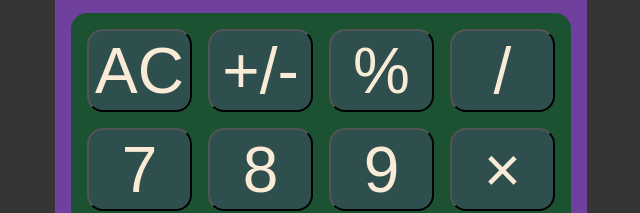
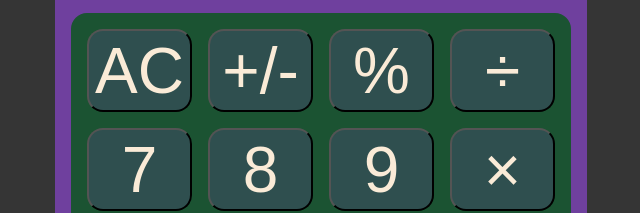
Before and after one commit to SluzCode/calculator, a plain HTML site: page index.html in a window 1280 px wide. Shown: the part 216-429 px from the top of the page, 319-959 px from the left. Drawn offline with Linux system fonts and the light colour scheme.

Commit message:
Remove unnecessary lines and fix formatting
Cleaned out some of the unnecessary commented out lines from the
initial layout phase. Also fixed some minor formatting issues.

```diff
--- a/index.html
+++ b/index.html
@@ -15,7 +15,7 @@
                 <button id="" class="row0">AC</button>
                 <button id="" class="row0">+/-</button>
                 <button id="" class="row0">%</button>
-                <button id="" class="row0">/</button>
+                <button id="" class="row0">&#247</button>
             </div>
             <div id="" class="rowStyle">
                 <button id="" class="row1">7</button>
--- a/style.css
+++ b/style.css
@@ -53,20 +53,13 @@ button {
     flex: 1 1 1rem;
     justify-content: center;
     align-items: center;
-    padding: 0;
-    /* border: .25rem solid black; */
     color: antiquewhite;
     background-color:rgb(47, 79, 79);
     border-radius: 1rem;
-    /* min-width: 4rem */
-    /* margin: 1rem; */
-    /* gap: 30px; */
 }
 
 button#zero {
 flex: 1;
-/* border: 0; */
-/* margin-right: 1rem; */
 }
 
 /* button#equal {
@@ -84,10 +77,6 @@ button#decimal {
     justify-content: center;
     flex: 1;
     gap: 1rem;
-    /* padding: .1rem; */
-    /* border-radius: 10rem; */
-    /* align-items: center; */
-    /* width: max-content; */
 }
 
 button:hover {
```
